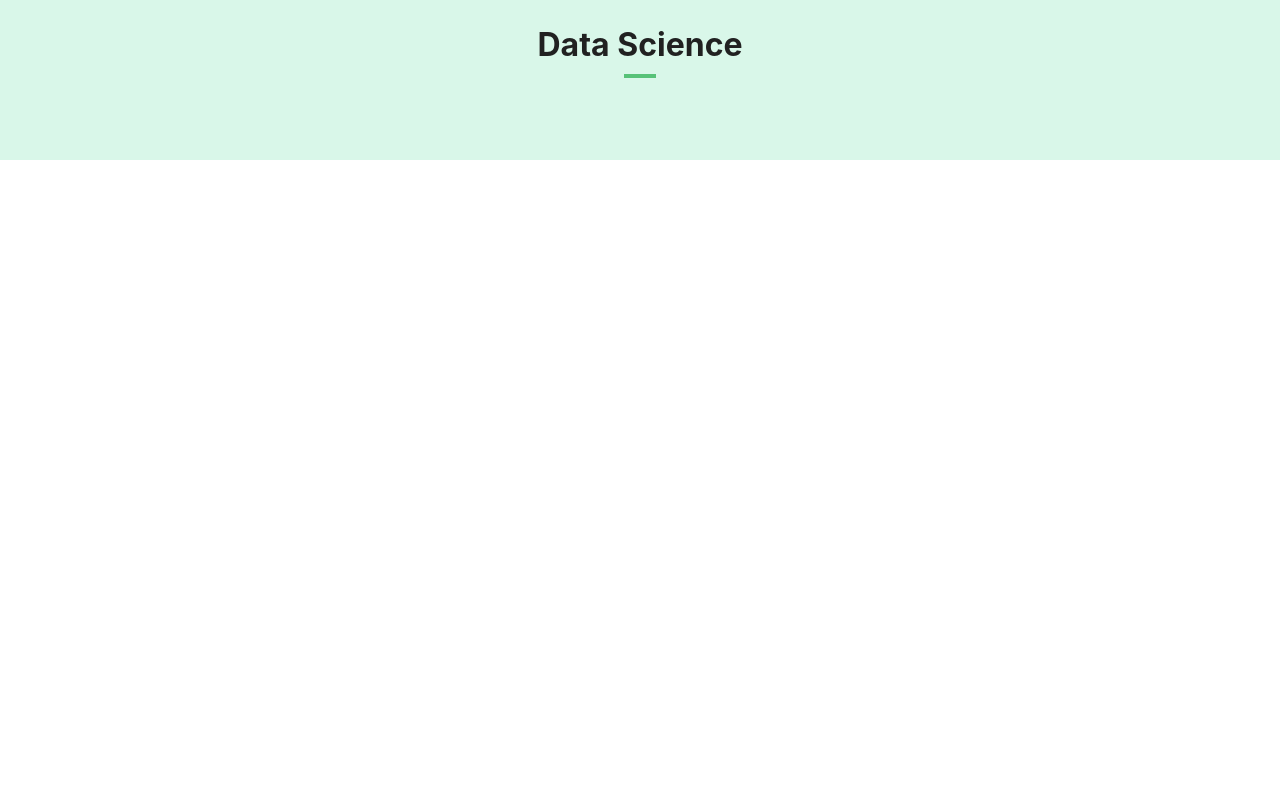
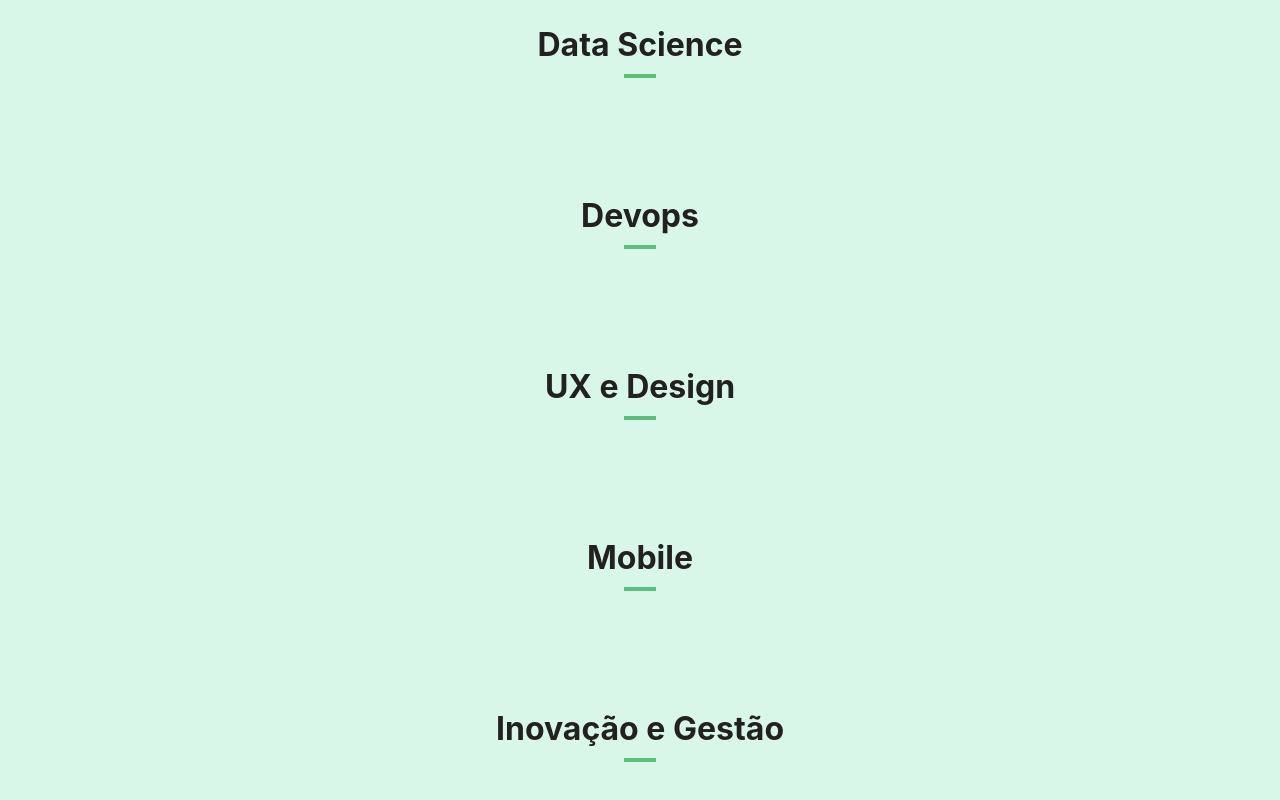
Before and after one commit to GabrielVeroneze/organo-plus, a React (Create React App) app: page / in a window 1280 px wide. Shown: the part 1803-2603 px from the top of the page. Before the commit the page ends 1963 px from the top, so only its background shows below. Built offline with nearby package versions, Linux system fonts and the light colour scheme.

Commit message:
:sparkles: feat: Eleva a lista de times

```diff
--- a/src/App.js
+++ b/src/App.js
@@ -5,6 +5,44 @@ import Time from './componentes/Time';
 
 // O componente principal que importa e renderiza os outros componentes
 function App() {
+
+    const times = [
+        {
+            nome: 'Programação',
+            corPrimaria: '#57C278',
+            corSecundaria: '#D9F7E9'
+        },
+        {
+            nome: 'Front-End',
+            corPrimaria: '#82CFFA',
+            corSecundaria: '#E8F8FF'
+        },
+        {
+            nome: 'Data Science',
+            corPrimaria: '#A6D157',
+            corSecundaria: '#F0F8E2'
+        },
+        {
+            nome: 'Devops',
+            corPrimaria: '#E06B69',
+            corSecundaria: '#FDE7E8'
+        },
+        {
+            nome: 'UX e Design',
+            corPrimaria: '#DB6EBF',
+            corSecundaria: '#FAE9F5'
+        },
+        {
+            nome: 'Mobile',
+            corPrimaria: '#FFBA05',
+            corSecundaria: '#FFF5D9'
+        },
+        {
+            nome: 'Inovação e Gestão',
+            corPrimaria: '#FF8A29',
+            corSecundaria: '#FFEEDF'
+        }
+    ]
 
     const [colaboradores, setColaboradores] = useState([])
 
@@ -22,9 +60,7 @@ function App() {
                 // Passa uma função como propriedade para o componente 'Formulario', chamada 'aoColaboradorCadastrado', que é usada para atualizar o estado de colaboradores
                 aoColaboradorCadastrado={colaboradores => aoNovoColaboradorCadastrado(colaboradores)}
             />
-            <Time nome="Programação" />
-            <Time nome="Front-End" />
-            <Time nome="Data Science" />
+            {times.map(time => <Time key={time.nome} nome={time.nome} corPrimaria={time.corPrimaria} corSecundaria={time.corSecundaria} />)}
         </div>
   );
 }
```
